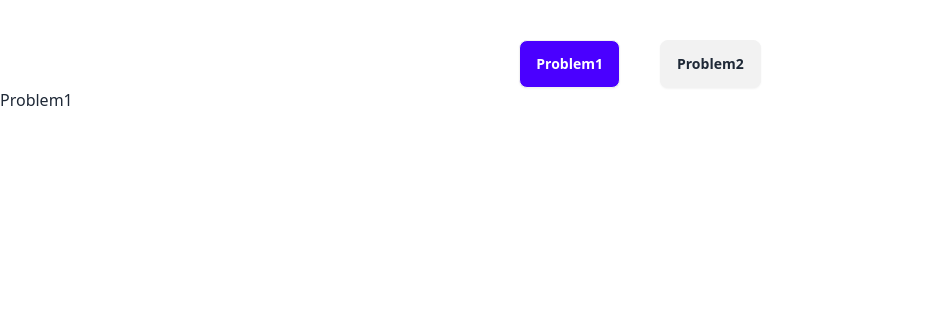
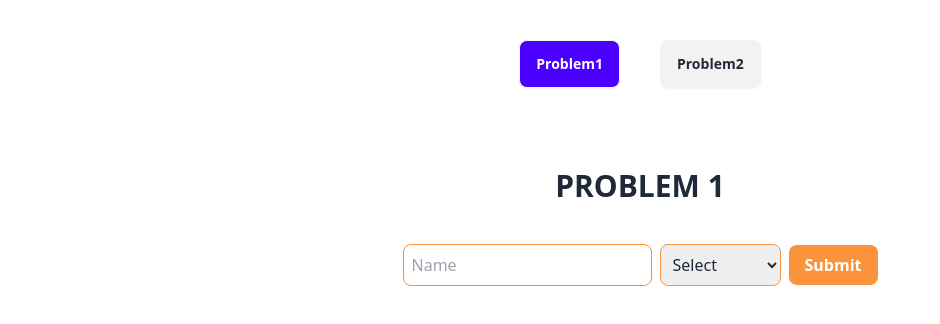
Before and after one commit to hasibmuhammad/mw-test-react, a React (Vite) app: page /problem1 in a window 1280 px wide. Shown: the top 324 px of the page, without its empty margins (0-940 px from the left). Built offline with nearby package versions, Linux system fonts and the light colour scheme.

Commit message:
form added for problem 1

```diff
--- a/src/components/Problem1.jsx
+++ b/src/components/Problem1.jsx
@@ -1,6 +1,18 @@
 const Problem1 = () => {
   return (
-    <div>Problem1</div>
+    <div className="mt-20 flex flex-col justify-center items-center">
+        <h1 className="mb-10 text-3xl font-bold uppercase">Problem 1</h1>
+
+        <form>
+            <input required className="border border-orange-400 outline-none p-2 rounded-lg mr-2" type="text" name="title" id="" placeholder="Name" />
+            <select required className="border border-orange-400 p-2 rounded-lg mr-2 outline-none">
+                <option value="">Select</option>
+                <option value="active">Active</option>
+                <option value="completed">Completed</option>
+            </select>
+            <button className="bg-orange-400 px-4 py-2 rounded-lg font-bold text-white">Submit</button>
+        </form>
+    </div>
   )
 }
 
```
